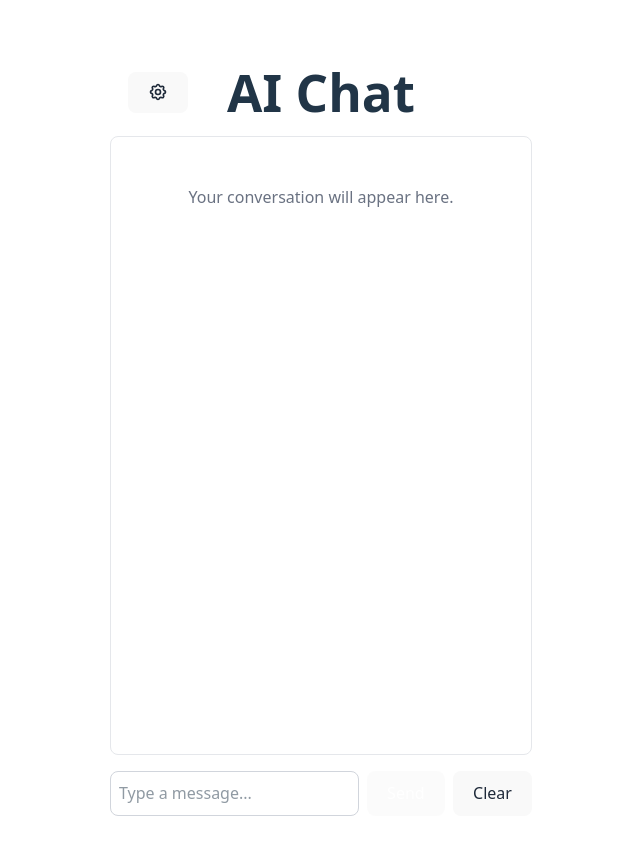
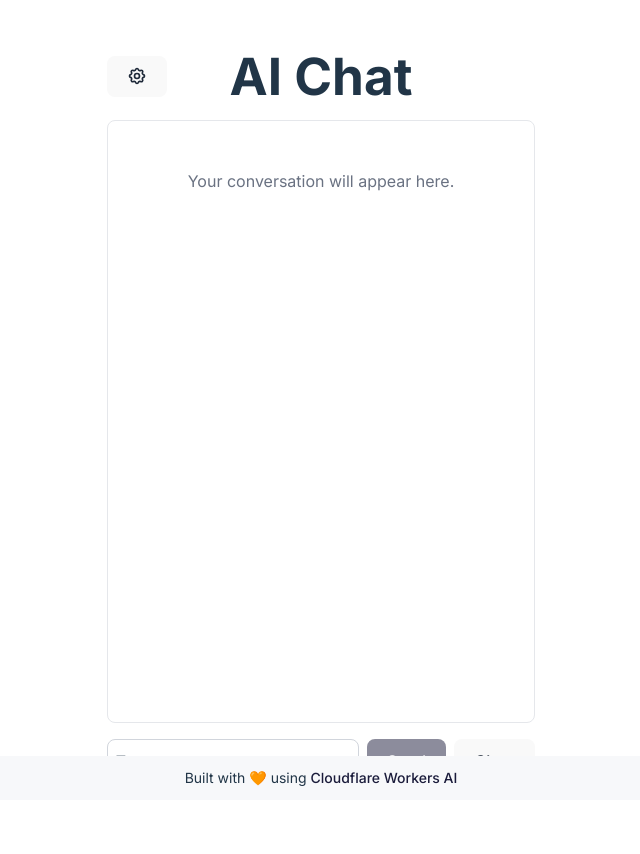
Before and after one commit to craigsdennis/basic-ai-chat-workers, a React (Vite) app: page / in a window 1280 px wide. Shown: the top 854 px of the page, without its empty margins (319-959 px from the left). Built offline with nearby package versions, Linux system fonts and the light colour scheme.

Commit message:
Gets styling a little more aligned

```diff
--- a/index.html
+++ b/index.html
@@ -6,6 +6,9 @@
     <meta name="viewport" content="width=device-width, initial-scale=1.0" />
     <title>Vite + React + TS</title>
     <script src="https://cdnjs.cloudflare.com/ajax/libs/marked/15.0.7/marked.min.js" integrity="sha512-rPuOZPx/WHMHNx2RoALKwiCDiDrCo4ekUctyTYKzBo8NGA79NcTW2gfrbcCL2RYL7RdjX2v9zR0fKyI4U4kPew==" crossorigin="anonymous" referrerpolicy="no-referrer"></script>
+    <link rel="preconnect" href="https://fonts.googleapis.com">
+    <link rel="preconnect" href="https://fonts.gstatic.com" crossorigin>
+    <link href="https://fonts.googleapis.com/css2?family=Inter:wght@300;400;500;600;700&display=swap" rel="stylesheet">
   </head>
   <body>
     <div id="root"></div>
--- a/src/App.tsx
+++ b/src/App.tsx
@@ -185,7 +185,8 @@ function App() {
                 Cancel
               </button>
               <button
-                className="px-4 py-2 bg-blue-500 text-white rounded-lg hover:bg-blue-600"
+                className="px-4 py-2 text-white rounded-lg"
+                style={{ backgroundColor: 'var(--blue-button)' }}
                 onClick={() => saveSystemMessage(modalInput)}
               >
                 Save
@@ -198,9 +199,9 @@ function App() {
   };
 
   return (
-    <div className="flex flex-col h-screen max-w-4xl mx-auto p-4">
-      <header className="text-center py-4 flex justify-between items-center">
-        <div className="w-24">
+    <div className="flex flex-col h-screen w-full max-w-6xl mx-auto px-4 sm:px-6">
+      <header className="py-4 flex justify-between items-center">
+        <div className="w-10">
           <button
             onClick={openModal}
             className="p-2 text-sm bg-gray-200 text-gray-800 rounded-full hover:bg-gray-300"
@@ -212,8 +213,8 @@ function App() {
             </svg>
           </button>
         </div>
-        <h1 className="text-2xl font-bold">AI Chat</h1>
-        <div className="w-24"></div>
+        <h1 className="text-2xl font-bold text-center">AI Chat</h1>
+        <div className="w-10"></div>
       </header>
 
       <div
@@ -225,35 +226,42 @@ function App() {
             Your conversation will appear here.
           </div>
         ) : (
-          messages.map((message, index) => (
+          <div className="flex flex-col space-y-4 max-w-3xl mx-auto w-full">
+            {messages.map((message, index) => (
               <div
                 key={index}
+                className={`flex ${message.role === "user" ? "justify-end" : "justify-start"}`}
+              >
+                <div
                   className={`p-3 rounded-lg ${
                     message.role === "user"
-                  ? "bg-blue-100 ml-auto max-w-[80%]"
-                  : "bg-gray-100 mr-auto max-w-[80%]"
+                      ? "bg-blue-100 max-w-[85%] sm:max-w-[75%]"
+                      : "max-w-[85%] sm:max-w-[75%]"
                   }`}
+                  style={message.role === "assistant" ? { backgroundColor: 'var(--assistant-bg)' } : {}}
                 >
-              <div className="font-semibold mb-1">
+                  <div className="font-semibold mb-1 text-left">
                     {message.role === "user" ? "You" : "AI"}
                   </div>
                   {message.role === "assistant" ? (
                     <div
-                  className="markdown-content"
+                      className="markdown-content text-left"
                       dangerouslySetInnerHTML={{
                         __html: window.marked.parse ? window.marked.parse(message.content) : window.marked.marked(message.content)
                       }}
                     />
                   ) : (
-                <div className="whitespace-pre-wrap">{message.content}</div>
+                    <div className="whitespace-pre-wrap text-left">{message.content}</div>
                   )}
                 </div>
-          ))
+              </div>
+            ))}
+          </div>
         )}
         <div ref={messagesEndRef} />
       </div>
 
-      <form onSubmit={handleSubmit} className="flex space-x-2">
+      <form onSubmit={handleSubmit} className="flex space-x-2 w-full max-w-3xl mx-auto mb-12">
         <input
           type="text"
           value={input}
@@ -265,7 +273,8 @@ function App() {
         <button
           type="submit"
           disabled={isLoading || !input.trim()}
-          className="bg-blue-500 text-white px-4 py-2 rounded-lg hover:bg-blue-600 disabled:opacity-50"
+          className="text-white px-4 py-2 rounded-lg disabled:opacity-50"
+          style={{ backgroundColor: 'var(--blue-button)', hover: { backgroundColor: '#292a52' } }}
         >
           Send
         </button>
@@ -280,6 +289,22 @@ function App() {
 
       {/* System Message Modal */}
       <SystemMessageModal />
+
+      {/* Footer */}
+      <footer className="text-center py-3 text-sm fixed bottom-0 left-0 right-0" style={{ backgroundColor: 'var(--assistant-bg)' }}>
+        <p>
+          Built with <span role="img" aria-label="orange heart">🧡</span> using{' '}
+          <a
+            href="https://developers.cloudflare.com/workers-ai"
+            target="_blank"
+            rel="noopener noreferrer"
+            className="hover:underline"
+            style={{ color: 'var(--blue-button)' }}
+          >
+            Cloudflare Workers AI
+          </a>
+        </p>
+      </footer>
     </div>
   );
 }
--- a/src/index.css
+++ b/src/index.css
@@ -1,18 +1,22 @@
 @import "tailwindcss";
 
 :root {
-  font-family: system-ui, Avenir, Helvetica, Arial, sans-serif;
+  font-family: 'Inter', system-ui, Avenir, Helvetica, Arial, sans-serif;
   line-height: 1.5;
   font-weight: 400;
 
-  color-scheme: light dark;
-  color: rgba(255, 255, 255, 0.87);
-  background-color: #242424;
+  color-scheme: light;
+  color: #213547;
+  background-color: #ffffff;
 
   font-synthesis: none;
   text-rendering: optimizeLegibility;
   -webkit-font-smoothing: antialiased;
   -moz-osx-font-smoothing: grayscale;
+
+  /* Custom color variables */
+  --blue-button: #1b1c3b;
+  --assistant-bg: #f7f8fa;
 }
 
 a {
```
Lines whose indentation alone changed are shown as unchanged.
